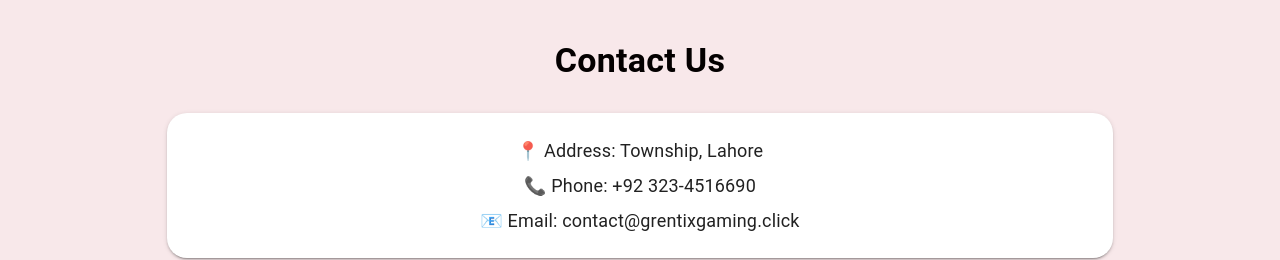
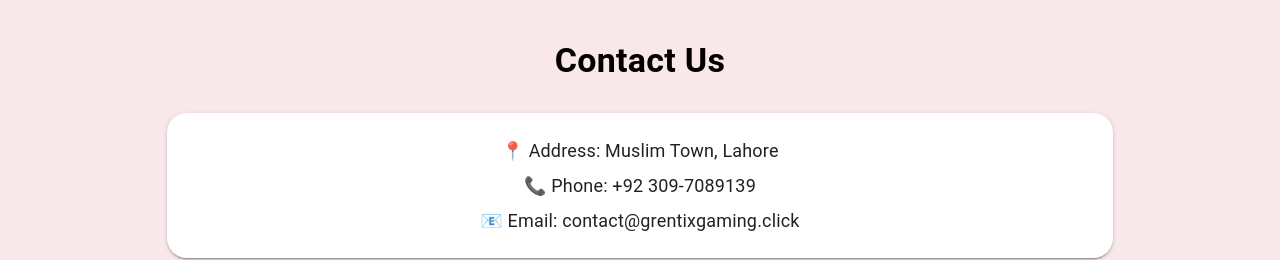
Before and after one commit to irfanahmadshad/GrentixGamingWebsite, a Next.js app: page / in a window 1280 px wide. Shown: the part 760-1020 px from the top of the page. Built offline with nearby package versions, Linux system fonts and the light colour scheme.

Commit message:
Final Changes

```diff
--- a/src/app/contact/page.tsx
+++ b/src/app/contact/page.tsx
@@ -123,8 +123,7 @@ const ContactPage = () => {
                 allowFullScreen
                 style={{ border: "0", borderRadius: "8px" }}
                 referrerPolicy="no-referrer-when-downgrade"
-                 src="https://www.google.com/maps/embed?pb=!1m18!1m12!1m3!1d27229.748081029502!2d74.29247744115739!3d31.449415513468296!2m3!1f0!2f0!3f0!3m2!1i1024!2i768!4f13.1!3m3!1m2!1s0x391907da5a1b1b3d%3A0xedd28b98d98ac960!2sTOWNSHIP!5e0!3m2!1sen!2s!4v1744717663753!5m2!1sen!2s"
-
+                 src= "https://www.google.com/maps/embed?pb=!1m18!1m12!1m3!1d13605.86412608845!2d74.3026330130122!3d31.511357881033362!2m3!1f0!2f0!3f0!3m2!1i1024!2i768!4f13.1!3m3!1m2!1s0x3919047fb2717127%3A0x2d6cc85a0a81d71d!2sMuslim%20Town%2C%20Lahore%2C%20Pakistan!5e0!3m2!1sen!2s!4v1783140782096!5m2!1sen!2s"
               ></iframe>
             </Paper>
           </Grid>
--- a/src/app/home/page.tsx
+++ b/src/app/home/page.tsx
@@ -228,10 +228,10 @@ const HomePage = () => {
       }}
     >
       <Typography variant="body1" sx={{ fontSize: "18px", mb: 1 }}>
-        📍 Address: Township, Lahore
+        📍 Address: Muslim Town, Lahore
       </Typography>
       <Typography variant="body1" sx={{ fontSize: "18px", mb: 1 }}>
-        📞 Phone: +92 323-4516690
+        📞 Phone: +92 309-7089139
       </Typography>
       <Typography variant="body1" sx={{ fontSize: "18px" }}>
         📧 Email: contact@grentixgaming.click
@@ -251,7 +251,7 @@ const HomePage = () => {
         allowFullScreen
         referrerPolicy="no-referrer-when-downgrade"
         style={{ border: "0", borderRadius: "8px" }}
-        src="https://www.google.com/maps/embed?...yourlink..."
+         src= "https://www.google.com/maps/embed?pb=!1m18!1m12!1m3!1d13605.86412608845!2d74.3026330130122!3d31.511357881033362!2m3!1f0!2f0!3f0!3m2!1i1024!2i768!4f13.1!3m3!1m2!1s0x3919047fb2717127%3A0x2d6cc85a0a81d71d!2sMuslim%20Town%2C%20Lahore%2C%20Pakistan!5e0!3m2!1sen!2s!4v1783140782096!5m2!1sen!2s"
       />
     </Paper>
   </Grid>
```
Also changed, not shown: 1 other file (tests, documents, lock files or other folders).
